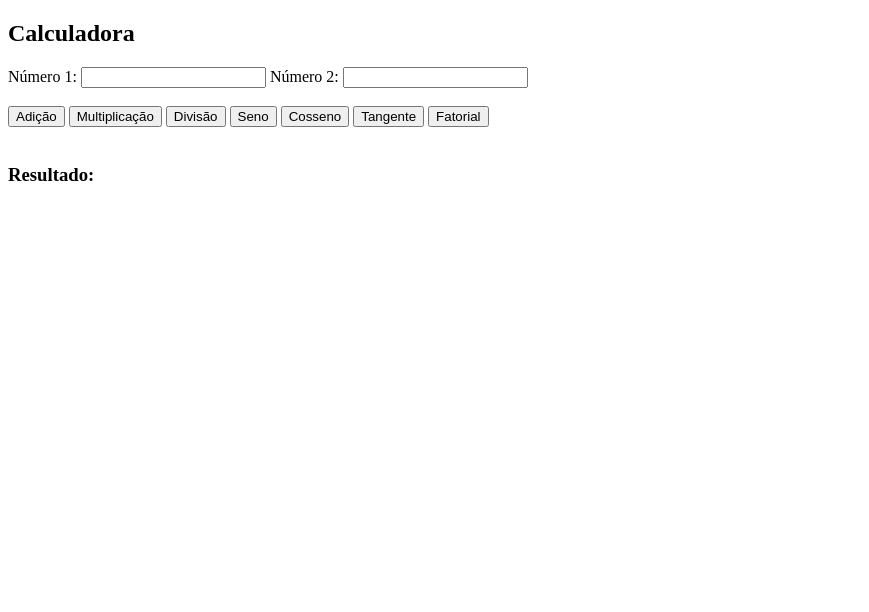
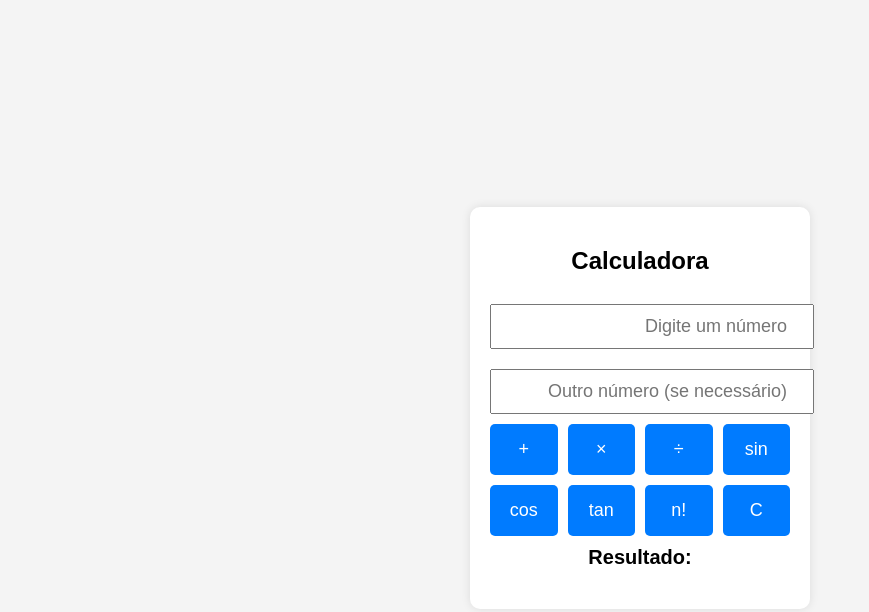
Before and after one commit to marcomausson/calculadora.curso, a plain HTML site: page index.html in a window 1280 px wide. Shown: the whole page, without its empty margins (0-869 px from the left). Drawn offline with Linux system fonts and the light colour scheme.

Commit message:
Update index.html

```diff
--- a/index.html
+++ b/index.html
@@ -4,6 +4,52 @@
     <meta charset="UTF-8">
     <meta name="viewport" content="width=device-width, initial-scale=1.0">
     <title>Calculadora</title>
+    <style>
+        body {
+            font-family: Arial, sans-serif;
+            display: flex;
+            justify-content: center;
+            align-items: center;
+            height: 100vh;
+            background-color: #f4f4f4;
+        }
+        .calculadora {
+            width: 300px;
+            background: white;
+            padding: 20px;
+            box-shadow: 0px 0px 10px rgba(0, 0, 0, 0.1);
+            border-radius: 10px;
+            text-align: center;
+        }
+        input {
+            width: 100%;
+            padding: 10px;
+            margin: 10px 0;
+            font-size: 18px;
+            text-align: right;
+        }
+        .botoes {
+            display: grid;
+            grid-template-columns: repeat(4, 1fr);
+            gap: 10px;
+        }
+        button {
+            padding: 15px;
+            font-size: 18px;
+            border: none;
+            cursor: pointer;
+            background: #007BFF;
+            color: white;
+            border-radius: 5px;
+        }
+        button:hover {
+            background: #0056b3;
+        }
+        #resultado {
+            font-size: 20px;
+            margin-top: 10px;
+        }
+    </style>
     <script>
         function calcular(operacao) {
             let resultado;
@@ -49,20 +95,21 @@
     </script>
 </head>
 <body>
-    <h2>Calculadora</h2>
-    <label for="num1">Número 1:</label>
-    <input type="number" id="num1">
-    <label for="num2">Número 2:</label>
-    <input type="number" id="num2">
-    <br><br>
-    <button onclick="calcular('adicao')">Adição</button>
-    <button onclick="calcular('multiplicacao')">Multiplicação</button>
-    <button onclick="calcular('divisao')">Divisão</button>
-    <button onclick="calcular('seno')">Seno</button>
-    <button onclick="calcular('cosseno')">Cosseno</button>
-    <button onclick="calcular('tangente')">Tangente</button>
-    <button onclick="calcular('fatorial')">Fatorial</button>
-    <br><br>
-    <h3 id="resultado">Resultado: </h3>
+    <div class="calculadora">
+        <h2>Calculadora</h2>
+        <input type="number" id="num1" placeholder="Digite um número">
+        <input type="number" id="num2" placeholder="Outro número (se necessário)">
+        <div class="botoes">
+            <button onclick="calcular('adicao')">+</button>
+            <button onclick="calcular('multiplicacao')">×</button>
+            <button onclick="calcular('divisao')">÷</button>
+            <button onclick="calcular('seno')">sin</button>
+            <button onclick="calcular('cosseno')">cos</button>
+            <button onclick="calcular('tangente')">tan</button>
+            <button onclick="calcular('fatorial')">n!</button>
+            <button onclick="document.getElementById('resultado').innerText = 'Resultado: '">C</button>
+        </div>
+        <h3 id="resultado">Resultado: </h3>
+    </div>
 </body>
 </html>
```
